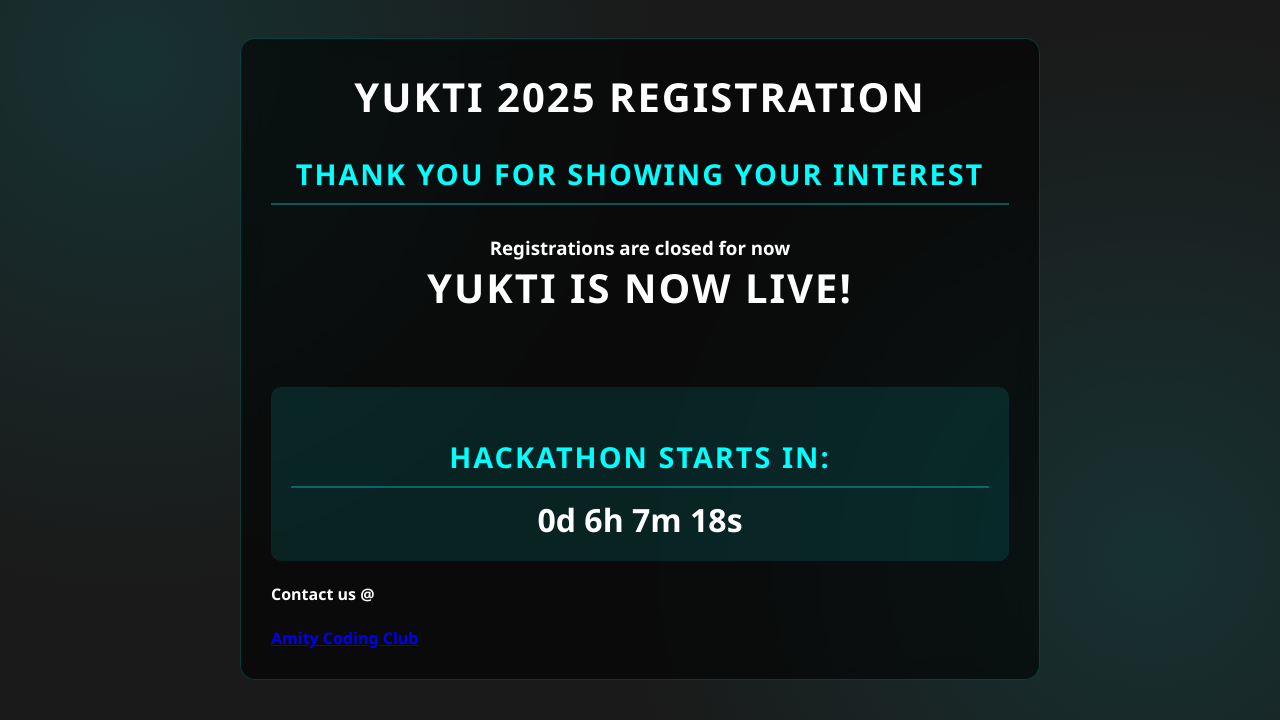
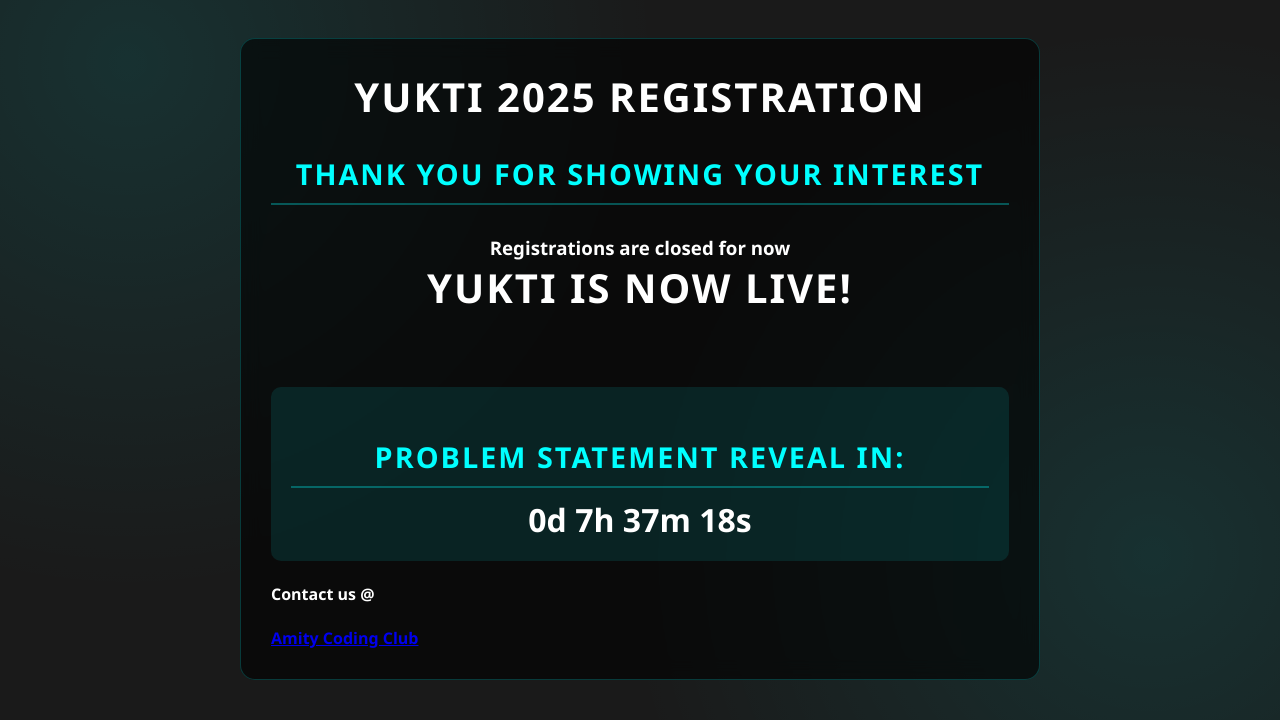
Before and after one commit to accgwalior/yukti, a plain HTML site: page index.html in a window 1280 px wide. Shown: the part 102-822 px from the top of the page. Drawn offline with Linux system fonts and the light colour scheme.

Commit message:
Update index.html

```diff
--- a/index.html
+++ b/index.html
@@ -50,7 +50,7 @@
     </script>
     <script>
         function updateCountdown() {
-    const startTime = new Date("2025-02-24T09:30:00").getTime();
+    const startTime = new Date("2025-02-24T11:00:00").getTime();
     const endTime = new Date("2025-02-25T17:00:00").getTime();
     const now = new Date().getTime();
 
@@ -60,7 +60,7 @@
     // Before hackathon starts
     if (now < startTime) {
         remainingTime = startTime - now;
-        message = "Hackathon Starts in:";
+        message = "Problem Statement Reveal in:";
     }
     // During hackathon
     else if (now >= startTime && now <= endTime) {
```
